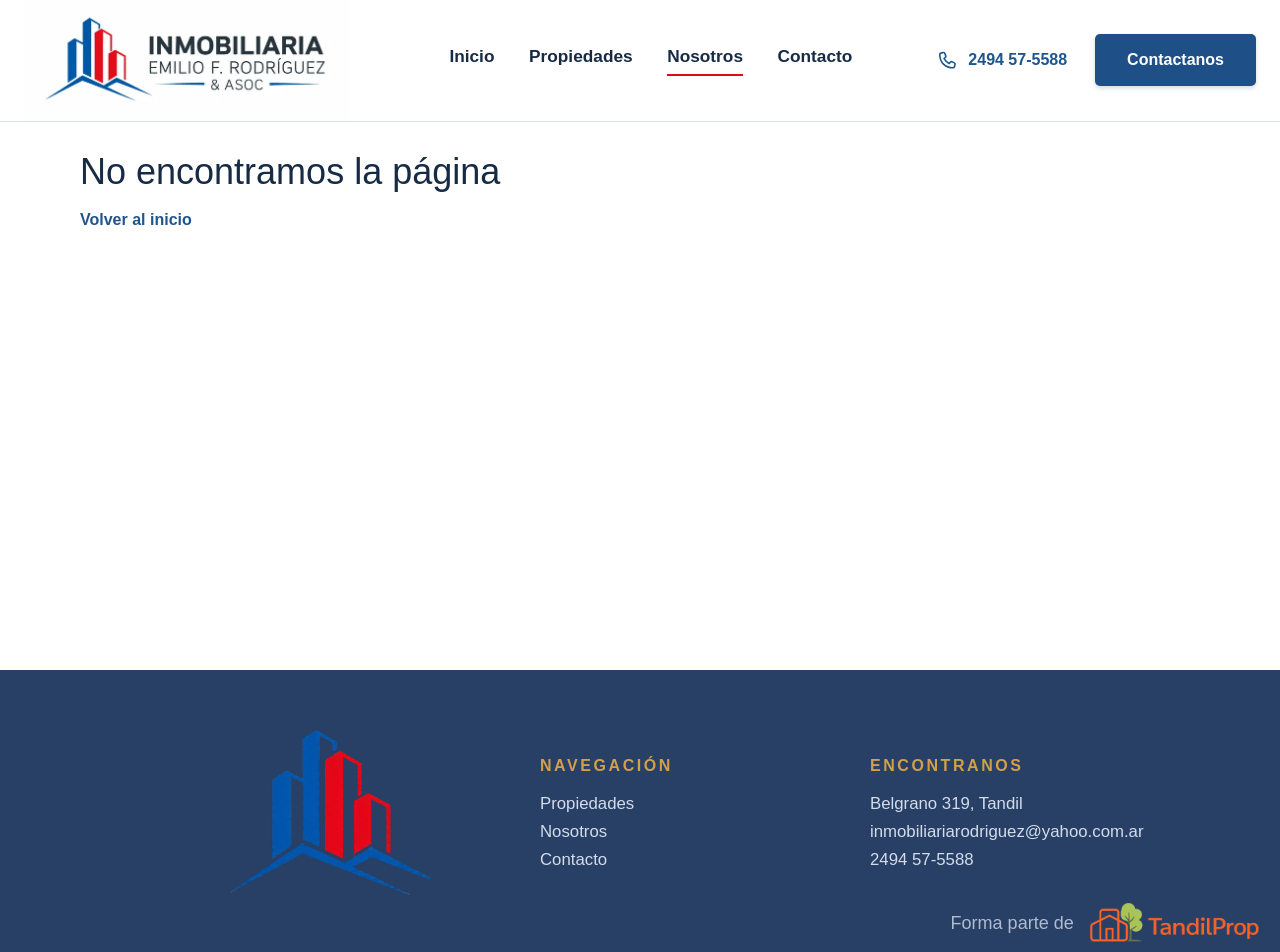
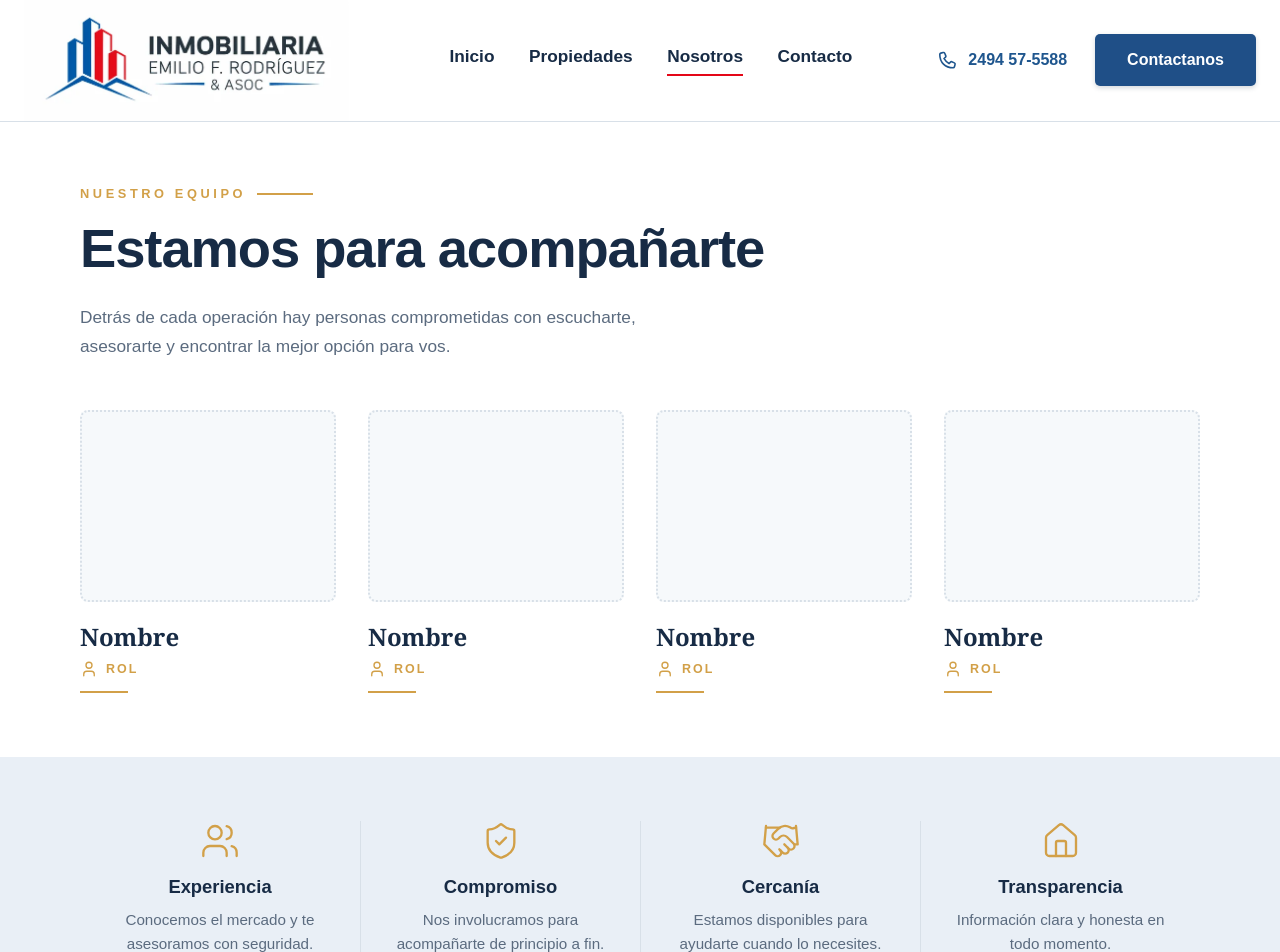
Before and after one commit to nahuelserrano/inmobiliaria_Rodriguez, a Next.js app in the folder next-frontend/: page /nosotros in a window 1280 px wide. Before the commit this address had no page. Shown: the top 952 px of the page. Built offline with nearby package versions, Linux system fonts and the light colour scheme.

Commit message:
feat: nosotros section

```diff
--- /dev/null
+++ b/next-frontend/src/app/nosotros/page.tsx
@@ -0,0 +1,77 @@
+import type { Metadata } from 'next';
+import { Handshake, House, ShieldCheck, User, Users } from 'lucide-react';
+
+export const metadata: Metadata = { title: 'Nosotros' };
+
+const team = [
+  {
+    name: 'Nombre',
+    role: 'Rol',
+  },
+  {
+    name: 'Nombre',
+    role: 'Rol',
+  },
+  {
+    name: 'Nombre',
+    role: 'Rol',
+  },
+  {
+    name: 'Nombre',
+    role: 'Rol',
+  },
+];
+
+const reasons = [
+  { title: 'Experiencia', text: 'Conocemos el mercado y te asesoramos con seguridad.', Icon: Users },
+  { title: 'Compromiso', text: 'Nos involucramos para acompañarte de principio a fin.', Icon: ShieldCheck },
+  { title: 'Cercanía', text: 'Estamos disponibles para ayudarte cuando lo necesites.', Icon: Handshake },
+  { title: 'Transparencia', text: 'Información clara y honesta en todo momento.', Icon: House },
+];
+
+export default function AboutPage() {
+  return (
+    <>
+      <div className="container-site pb-16 pt-8">
+        <p className="eyebrow flex items-center gap-[0.7rem] after:block after:h-0.5 after:w-14 after:bg-gold">
+          Nuestro equipo
+        </p>
+        <h1 className="mt-4 text-[clamp(2.4rem,4.5vw,3.4rem)] font-bold leading-[1.1] tracking-[-0.02em] text-navy max-[800px]:text-[2rem]">
+          Estamos para acompañarte
+        </h1>
+        <p className="mt-6 max-w-[620px] text-[1.08rem] leading-[1.7] text-ink">
+          Detrás de cada operación hay personas comprometidas con escucharte, asesorarte y encontrar la mejor opción para vos.
+        </p>
+
+        <ul className="mt-12 grid list-none grid-cols-4 gap-x-8 gap-y-10 p-0 max-[1000px]:grid-cols-2 max-[600px]:grid-cols-1">
+          {team.map(({ name, role }) => (
+            <li key={name}>
+              <div className="aspect-[4/3] rounded-lg border-2 border-dotted border-line bg-mist/40" />
+              <h2 className="mt-5 font-serif text-[1.5rem] font-bold leading-tight text-navy">{name}</h2>
+              <p className="mt-2 flex items-center gap-2 text-[0.78rem] font-bold uppercase tracking-[0.16em] text-gold">
+                <User size={18} strokeWidth={1.8} aria-hidden className="shrink-0" />
+                {role}
+              </p>
+              <span aria-hidden className="mt-3 block h-0.5 w-12 bg-gold" />
+            </li>
+          ))}
+        </ul>
+      </div>
+
+      <section aria-label="Por qué elegirnos" className="-mb-8 bg-mist py-16 max-[800px]:py-12">
+        <ul className="container-site grid list-none grid-cols-4 gap-0 p-0 max-[1000px]:grid-cols-2 max-[1000px]:gap-y-10 max-[600px]:grid-cols-1">
+          {reasons.map(({ title, text, Icon }) => (
+            <li
+              key={title}
+              className="flex flex-col items-center border-l border-line px-8 text-center first:border-l-0 max-[1000px]:border-l-0 max-[1000px]:px-4"
+            >
+              <Icon size={40} strokeWidth={1.4} aria-hidden className="text-gold" />
+              <h3 className="mt-3 text-[1.15rem] font-bold text-navy">{title}</h3>
+              <p className="mt-2 text-[0.95rem] leading-[1.6] text-ink">{text}</p>
+            </li>
+          ))}
+        </ul>
+      </section>
+    </>
+  );
+}
--- a/next-frontend/src/app/sobre-mi/page.tsx
+++ /dev/null
@@ -1,12 +0,0 @@
-import type { Metadata } from 'next';
-
-export const metadata: Metadata = { title: 'La inmobiliaria' };
-
-export default function AboutPage() {
-  return (
-    <div className="container-site grid gap-4">
-      <h1 className="text-4xl text-navy">La inmobiliaria</h1>
-      <p className="text-ink">Este espacio queda preparado para incorporar la presentación de Inmobiliaria Rodríguez.</p>
-    </div>
-  );
-}
--- a/next-frontend/src/components/Footer.tsx
+++ b/next-frontend/src/components/Footer.tsx
@@ -3,7 +3,7 @@ import Link from 'next/link';
 
 const navigation = [
   { href: '/propiedades', label: 'Propiedades' },
-  { href: '/sobre-mi', label: 'Nosotros' },
+  { href: '/nosotros', label: 'Nosotros' },
   { href: '/contacto', label: 'Contacto' },
 ];
 
```
